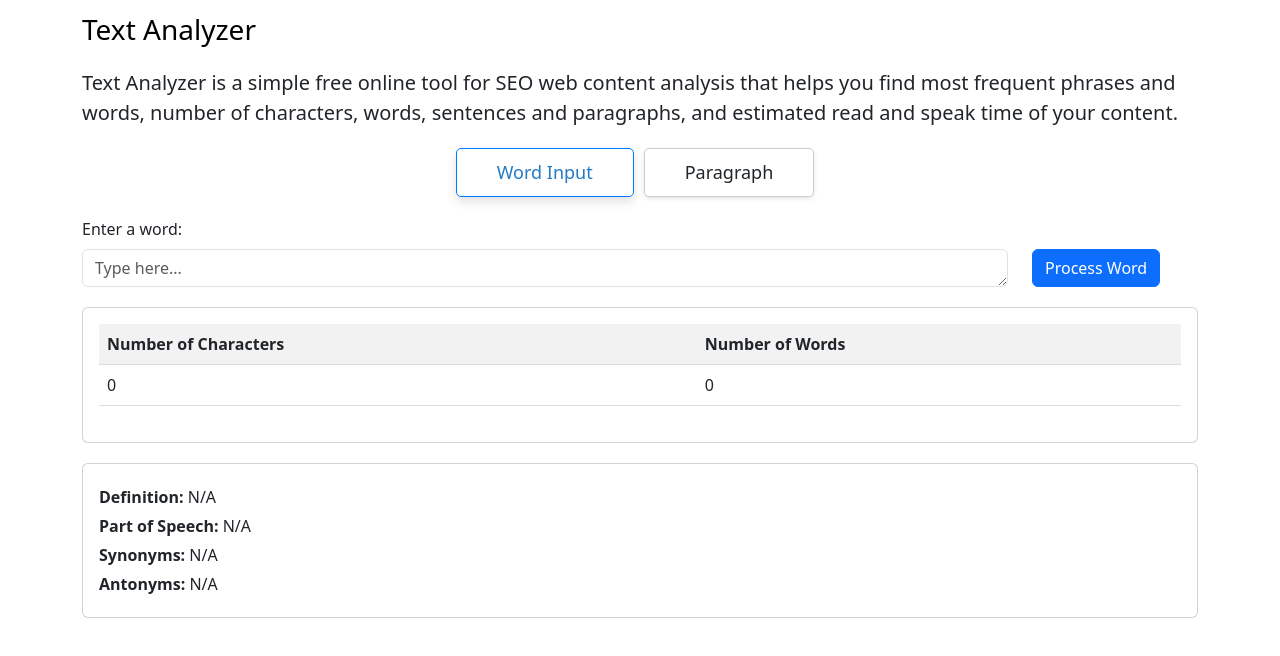
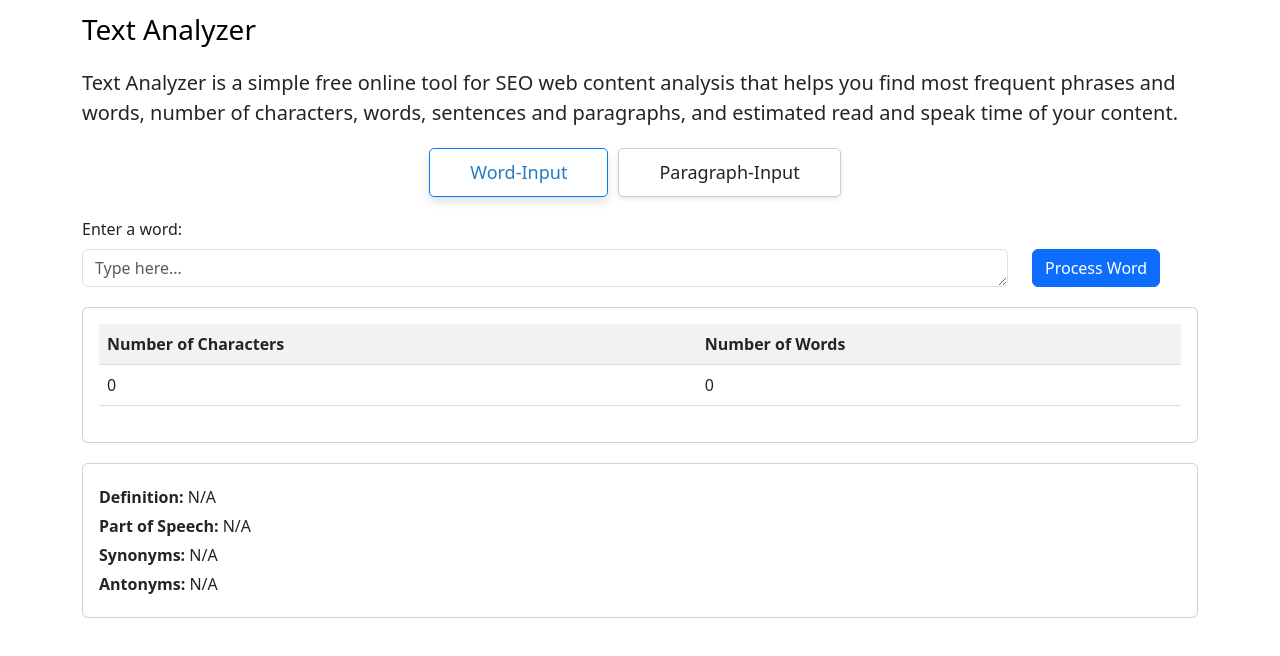
Before and after one commit to samhithaarani/Text-Analyzer, a React (Create React App) app: page / in a window 1280 px wide. Shown: the top 656 px of the page. Built offline with nearby package versions, Linux system fonts and the light colour scheme.

Commit message:
changes-made!

```diff
--- a/src/TextAnalyzer.js
+++ b/src/TextAnalyzer.js
@@ -131,13 +131,13 @@ const TextAnalyzer = () => {
             className={`input-type-button ${inputType === 'word' ? 'active' : ''}`}
             onClick={() => handleChangeInputType('word')}
           >
-            Word Input
+            Word-Input
           </span>
           <span
             className={`input-type-button ${inputType === 'para' ? 'active' : ''}`}
             onClick={() => handleChangeInputType('para')}
           >
-            Paragraph
+            Paragraph-Input
           </span>
         </div>
 
```
